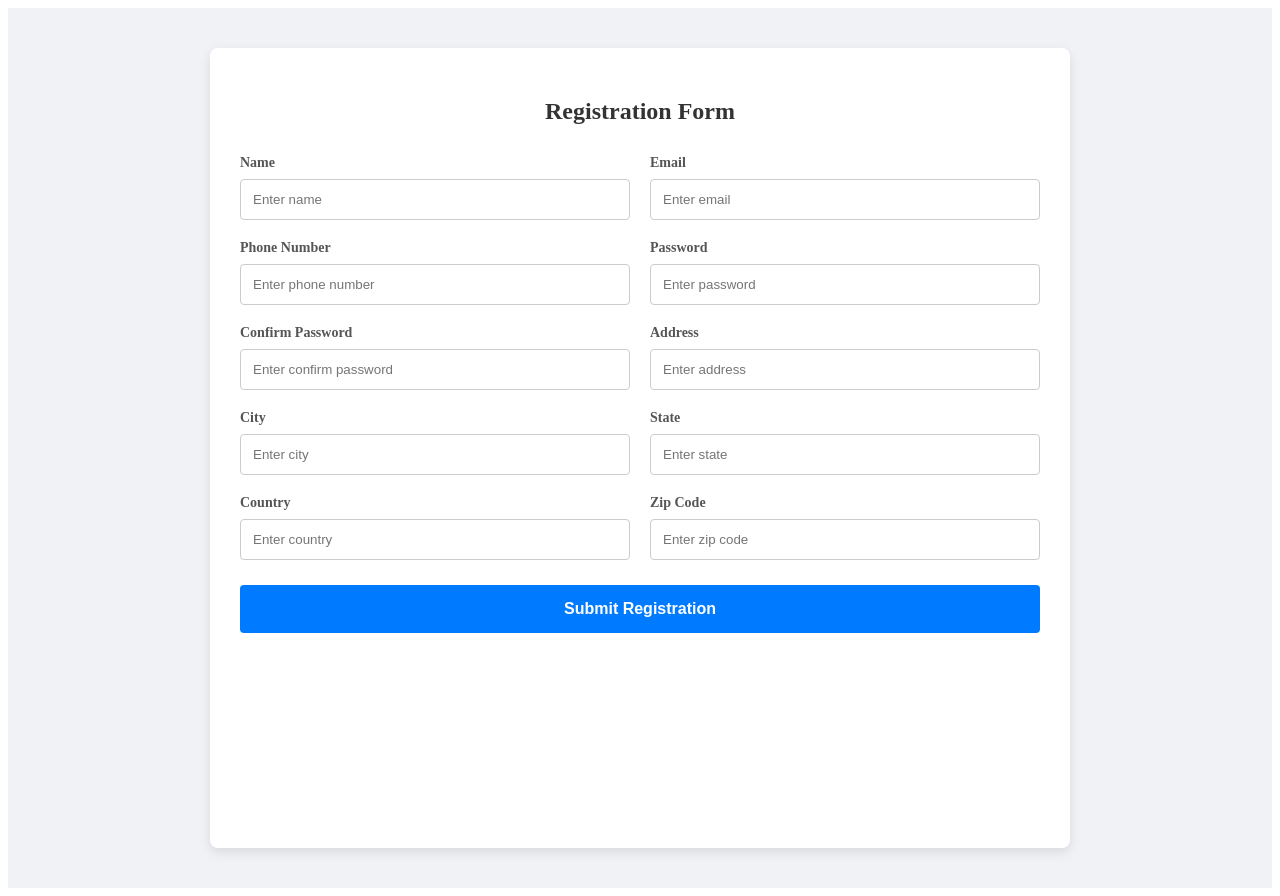
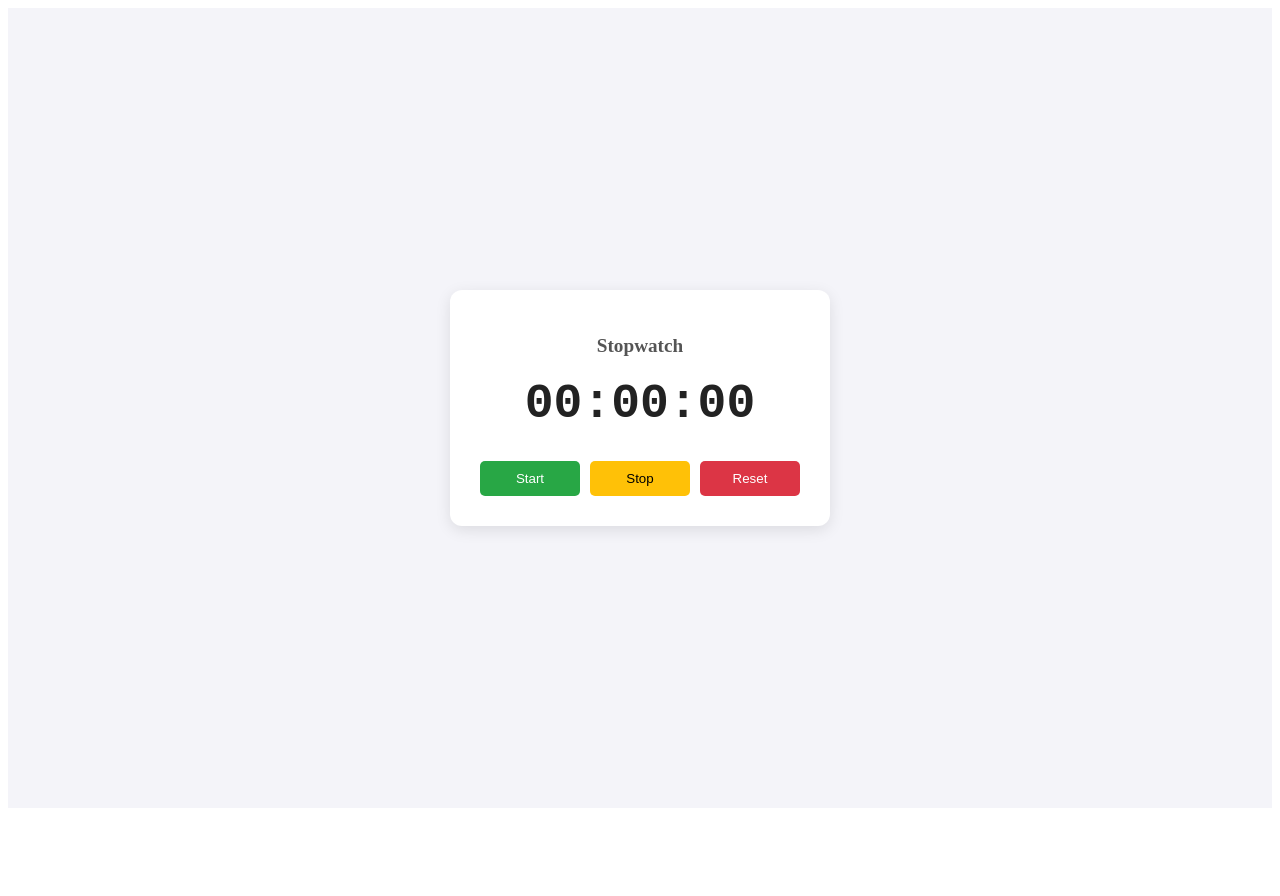
Before and after one commit to ajaykumar0504/reactjs, a React (Vite) app: page / in a window 1280 px wide. After the commit the page ends 816 px from the top, so only its background shows below. Built offline with nearby package versions, Linux system fonts and the light colour scheme.

Commit message:
task6 stopwatch

```diff
--- a/src/App.jsx
+++ b/src/App.jsx
@@ -79,13 +79,25 @@
 
 // export default App;
 
+//task5//
+// import React from 'react'
+// import RegistrationForm from "./Component/RegistrationForm";
+
+// export default function App() {
+//   return (
+//     <div>
+//     <RegistrationForm />
+//     </div>
+//   )
+// }
+
 import React from 'react'
-import RegistrationForm from "./Component/RegistrationForm";
+import Stopwatch from "./Component/Stopwatch";
 
 export default function App() {
   return (
     <div>
-    <RegistrationForm />
+    <Stopwatch />
     </div>
   )
 }
--- a/src/Component/RegistrationForm.jsx
+++ b/src/Component/RegistrationForm.jsx
@@ -12,6 +12,7 @@ export default function RegistrationForm() {
     state: "",
     country: "",
     zipCode: "",
+    terms: false,
   });
 
   const [errors, setErrors] = useState({});
@@ -92,6 +93,18 @@ export default function RegistrationForm() {
           {renderInput("Zip Code", "zipCode")}
         </div>
 
+        <div style={styles.checkboxGroup}>
+          <input
+            name="terms"
+            type="checkbox"
+            checked={form.terms}
+            onChange={handleChange}
+          />
+          <label style={{ marginLeft: "8px", fontSize: "14px" }}>
+            I agree to the terms
+          </label>
+        </div>
+
         <button type="submit" style={styles.button}>Submit Registration</button>
       </form>
     </div>
--- /dev/null
+++ b/src/Component/Stopwatch.jsx
@@ -0,0 +1,114 @@
+import React, { useState, useEffect } from "react";
+
+export default function Stopwatch() {
+  const [sec, setSec] = useState(0);
+  const [running, setRunning] = useState(false);
+
+  useEffect(() => {
+    let intervalId;
+    if (running) {
+      intervalId = setInterval(() => {
+        setSec((prev) => prev + 1);
+      }, 1000);
+    }
+    return () => clearInterval(intervalId);
+  }, [running]);
+
+  const formatTime = (totalSeconds) => {
+    const hrs = Math.floor(totalSeconds / 3600);
+    const mins = Math.floor((totalSeconds % 3600) / 60);
+    const secs = totalSeconds % 60;
+
+    const h = hrs < 10 ? "0" + hrs : hrs;
+    const m = mins < 10 ? "0" + mins : mins;
+    const s = secs < 10 ? "0" + secs : secs;
+
+    return `${h}:${m}:${s}`;
+  };
+
+  return (
+    <div style={styles.container}>
+      <div style={styles.card}>
+        <h2 style={styles.title}>Stopwatch</h2>
+        <div style={styles.display}>{formatTime(sec)}</div>
+
+        <div style={styles.buttonGroup}>
+          <button onClick={() => setRunning(true)} style={styles.startBtn}>
+            Start
+          </button>
+          <button onClick={() => setRunning(false)} style={styles.stopBtn}>
+            Stop
+          </button>
+          <button
+            onClick={() => { setRunning(false); setSec(0); }}
+            style={styles.resetBtn}
+          >
+            Reset
+          </button>
+        </div>
+      </div>
+    </div>
+  );
+}
+
+const styles = {
+  container: {
+    display: "flex",
+    justifyContent: "center",
+    alignItems: "center",
+    height: "100vh",
+    backgroundColor: "#f4f4f9",
+  },
+  card: {
+    backgroundColor: "#fff",
+    padding: "30px",
+    borderRadius: "12px",
+    boxShadow: "0 4px 15px rgba(0,0,0,0.1)",
+    textAlign: "center",
+    width: "320px",
+  },
+  title: {
+    fontSize: "1.2rem",
+    color: "#555",
+    marginBottom: "20px",
+  },
+  display: {
+    fontSize: "3rem",
+    fontFamily: "monospace",
+    fontWeight: "bold",
+    marginBottom: "30px",
+    color: "#222",
+  },
+  buttonGroup: {
+    display: "flex",
+    justifyContent: "space-between",
+    gap: "10px",
+  },
+  startBtn: {
+    padding: "10px 15px",
+    backgroundColor: "#28a745",
+    color: "white",
+    border: "none",
+    borderRadius: "5px",
+    cursor: "pointer",
+    flex: 1,
+  },
+  stopBtn: {
+    padding: "10px 15px",
+    backgroundColor: "#ffc107",
+    color: "black",
+    border: "none",
+    borderRadius: "5px",
+    cursor: "pointer",
+    flex: 1,
+  },
+  resetBtn: {
+    padding: "10px 15px",
+    backgroundColor: "#dc3545",
+    color: "white",
+    border: "none",
+    borderRadius: "5px",
+    cursor: "pointer",
+    flex: 1,
+  },
+};
```
